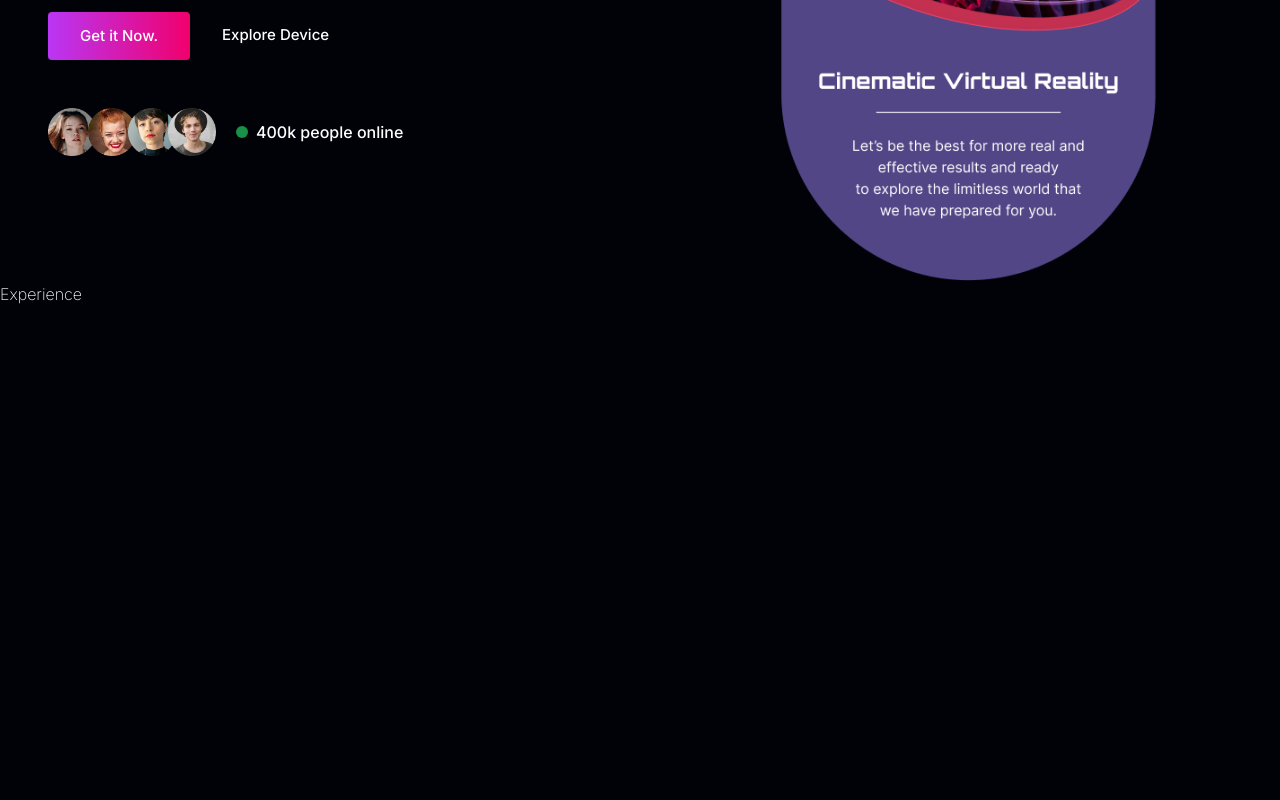
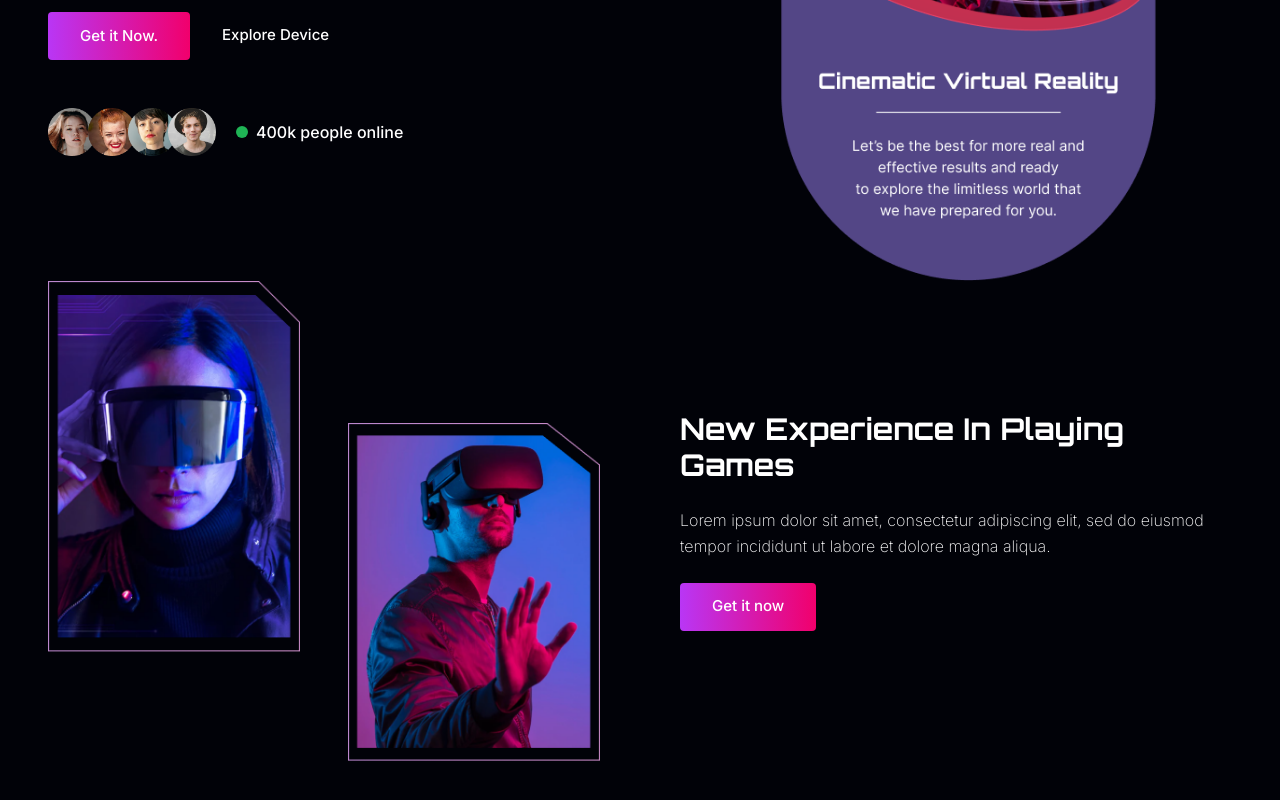
Before and after one commit to Anushka-Gamad/VR, a React (Create React App) app: page / in a window 1280 px wide. Shown: the part 606-1406 px from the top of the page. Before the commit the page ends 913 px from the top, so only its background shows below. Built offline with nearby package versions, Linux system fonts and the light colour scheme; the HTML template or start-up script is replaced by a standard one.

Commit message:
experience section complete

```diff
--- a/src/App.js
+++ b/src/App.js
@@ -6,6 +6,8 @@
 import Banner from './components/Banner';
 import NavMobile from './components/NavMobile';
 import Experience from './components/Experience';
+
+
 
 const App = () => {
   const [navMobile, setNavMobile] = useState(true);
--- a/src/components/Experience.js
+++ b/src/components/Experience.js
@@ -1,7 +1,38 @@
 import React from 'react';
 
+//import images
+import Img1 from '../assets/img/exp-img1.png';
+import Img2 from '../assets/img/exp-img2.png';
+
+
+
 const Experience = () => {
-  return <div>Experience</div>;
+  return (
+    <section className='mb-12 lg:mb-24'>
+      <div className='container mx-auto'>
+        <div className='flex flex-col min-h-[480px]
+        lg:space-x-20 lg:flex-row'>
+          <div className='flex-1 flex space-x-6
+          items-center lg:space-x-12'>
+            {/*images*/}
+            <div className='self-start'>
+              <img src={Img1} alt='' />
+            </div>
+            <div className='self-end'>
+              <img src={Img2} alt='' />
+            </div>
+          </div>
+          {/* text */}
+          <div className='flex-1 flex flex-col
+            items-start justify-center mt-6 lg:mt-0'>
+            <h2 className='text-3xl font-bold mb-6'>New Experience In Playing Games</h2>
+            <p className='font-secondary mb-6'>Lorem ipsum dolor sit amet, consectetur adipiscing elit, sed do eiusmod tempor incididunt ut labore et dolore magna aliqua.</p>
+            <button className='btn'>Get it now</button>
+          </div>
+        </div>
+      </div>
+    </section>
+    );
 };
 
 export default Experience;
```
